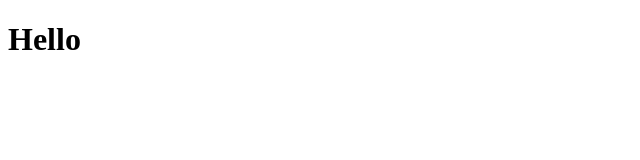
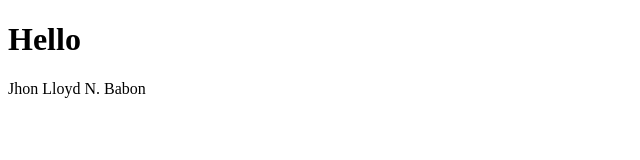
Before and after one commit to jhonlloydbabon/simple-v1, a plain HTML site: page index.html in a window 1280 px wide. Shown: the whole page, without its empty margins (0-640 px from the left). Drawn offline with Linux system fonts and the light colour scheme.

Commit message:
babon update

```diff
--- a/index.html
+++ b/index.html
@@ -8,5 +8,6 @@
 </head>
 <body>
     <h1>Hello</h1>
+    <p>Jhon Lloyd N. Babon</p>
 </body>
 </html>
```
